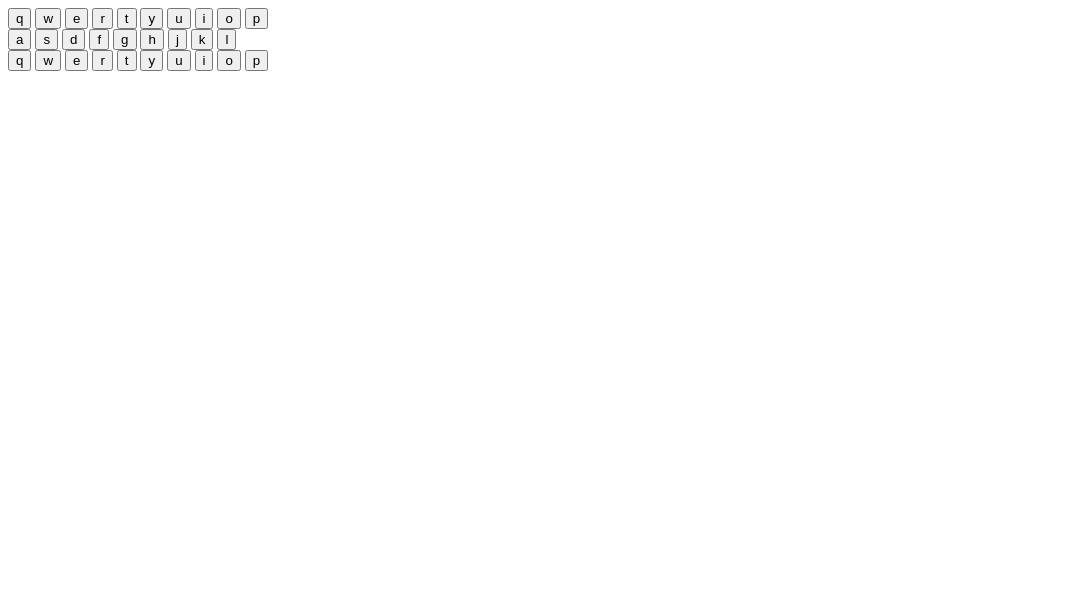
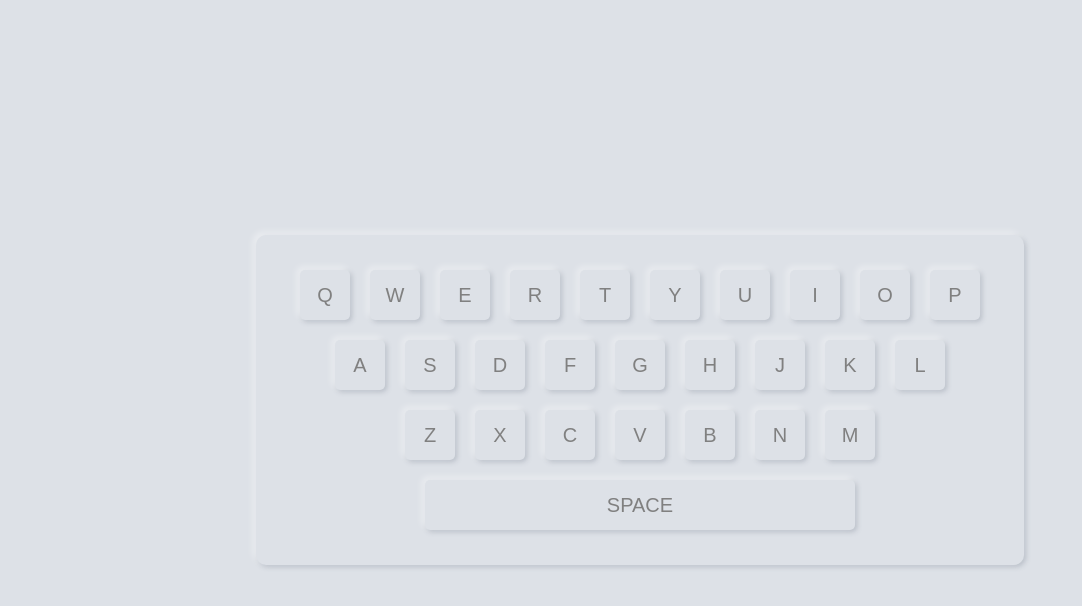
Before and after one commit to mesh7/neukey, a plain HTML site: page index.html in a window 1280 px wide. Shown: the whole page, without its empty margins (0-1082 px from the left). Drawn offline with Linux system fonts and the light colour scheme.

Commit message:
added changes for layout and button styling

```diff
--- a/index.html
+++ b/index.html
@@ -40,58 +40,19 @@
                 <input type="button" value="l">
             </div>
             <div class="keys">
-                <input type="button" value="q">
-                <input type="button" value="w">
-                <input type="button" value="e">
-                <input type="button" value="r">
-                <input type="button" value="t">
-                <input type="button" value="y">
-                <input type="button" value="u">
-                <input type="button" value="i">
-                <input type="button" value="o">
-                <input type="button" value="p">
+                <input type="button" value="z">
+                <input type="button" value="x">
+                <input type="button" value="c">
+                <input type="button" value="v">
+                <input type="button" value="b">
+                <input type="button" value="n">
+                <input type="button" value="m">
+            </div>
+            <div class="keys">
+                <input type="button" value="space">
             </div>
         </div>
         <pre class="display"></pre>
-        <!-- <div class="key">
-            <div class="row">
-                <span>q</span>
-                <span>w</span>
-                <span>e</span>
-                <span>r</span>
-                <span>t</span>
-                <span>y</span>
-                <span>u</span>
-                <span>i</span>
-                <span>o</span>
-                <span>p</span>
-            </div>
-            <div class="row">
-                <span>a</span>
-                <span>s</span>
-                <span>d</span>
-                <span>f</span>
-                <span>g</span>
-                <span>h</span>
-                <span>j</span>
-                <span>k</span>
-                <span>l</span>
-                <span>Caps Lock<span>
-            </div>
-            <div class="row">
-                <span>caps</span>
-                <span>z</span>
-                <span>x</span>
-                <span>c</span>
-                <span>v</span>
-                <span>b</span>
-                <span>n</span>
-                <span>m</span>
-                <span><i class="fa fa-angle-left"></i>
-                    <i class="fa fa-close"></i>
-                </span>
-            </div>
-        </div> -->
     </div>
 </body>
 </html>
--- a/style.css
+++ b/style.css
@@ -1,25 +1,61 @@
-@import url('https://fonts.googleapis.com/css2?family=Roboto&display=swap');
+@import url("https://fonts.googleapis.com/css2?family=Roboto&display=swap");
 
-*{
-box-sizing: border-box;
+* {
+  margin: 0;
+  padding: 0;
+  font-family: "Poppins", sans-serif;
+  box-sizing: border-box;
 }
 
 body {
-    font-family: 'Roboto', sans-serif;
+  display: flex;
+  align-items: center;
+  justify-content: center;
+  min-height: 100vh;
+  flex-direction: column;
+  background: #dde1e7;
 }
 
-.keyboard_wrapper {
-    border: 1px solid red;
-    width: 740px;
-    padding: 25px;
-    border-radius: 15px;
-    box-shadow: 4px 4px ;
+.container {
+  width: 60%;
 }
 
-.keyboard_wrapper .display{
-    border: 1px solid red;
+.container .wrapper {
+  min-width: 750px;
+  max-width: 1000px;
+  border-radius: 10px;
+  padding: 25px;
+  background: #dde1e7;
+  box-shadow: -3px -3px 7px #ffffff73, 2px 2px 5px rgba(94, 104, 121, 0.288);
 }
 
-.keyboard_wrapper .key{
-    border: 1px solid green;
+.wrapper .keys {
+  display: flex;
+  justify-content: center;
 }
+
+.wrapper .keys input {
+  height: 50px;
+  min-width: 50px;
+  padding: 10px;
+  outline: none;
+  margin: 10px;
+  border-radius: 5px;
+  border: none;
+  font-size: 20px;
+  color: grey;
+  text-transform: uppercase;
+  background: #dde1e7;
+  box-shadow: -3px -3px 7px #ffffff73, 2px 2px 5px rgba(94, 104, 121, 0.288);
+}
+
+.wrapper .keys input:focus {
+  color: grey;
+  font-size: 19px;
+  box-shadow: inset -3px -3px 7px #ffffff73,
+    inset 2px 2px 5px rgba(94, 104, 121, 0.288);
+}
+
+.wrapper .keys input[value="space"] {
+  width: 60%;
+}
```
